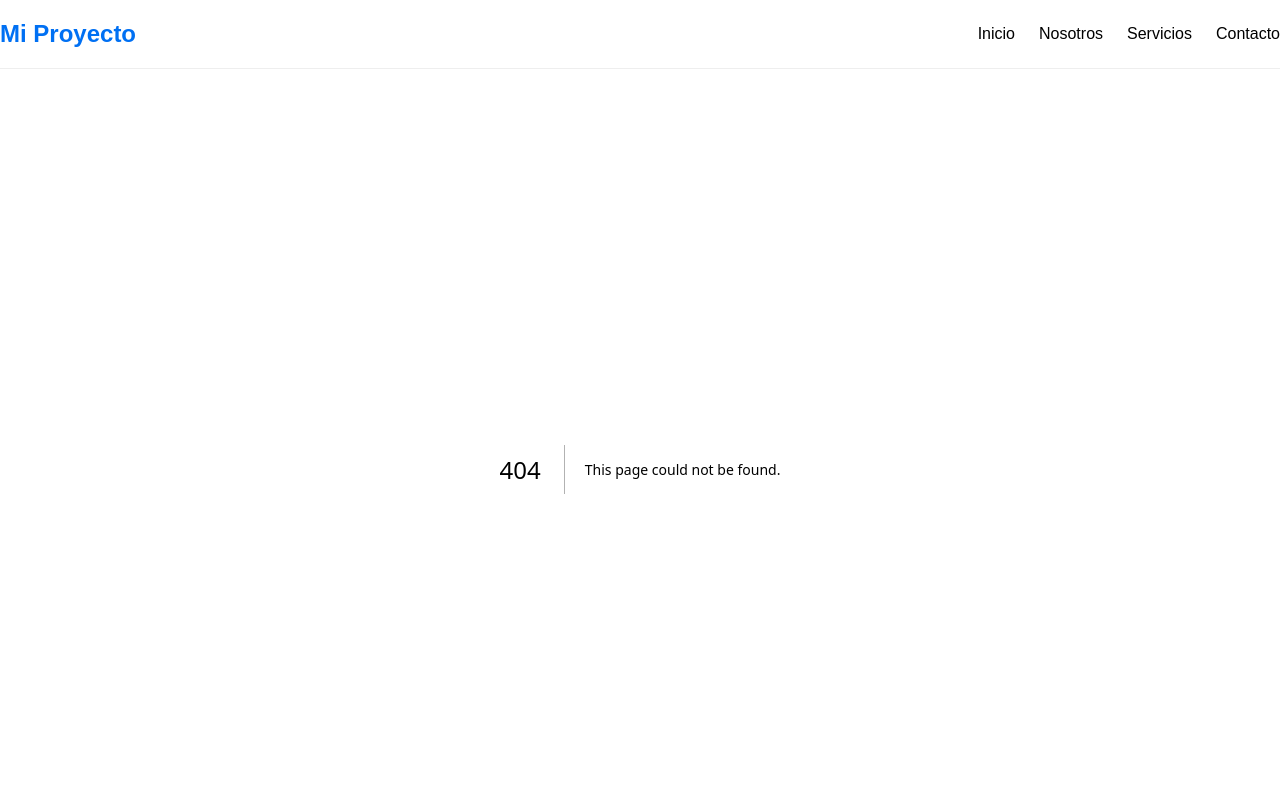
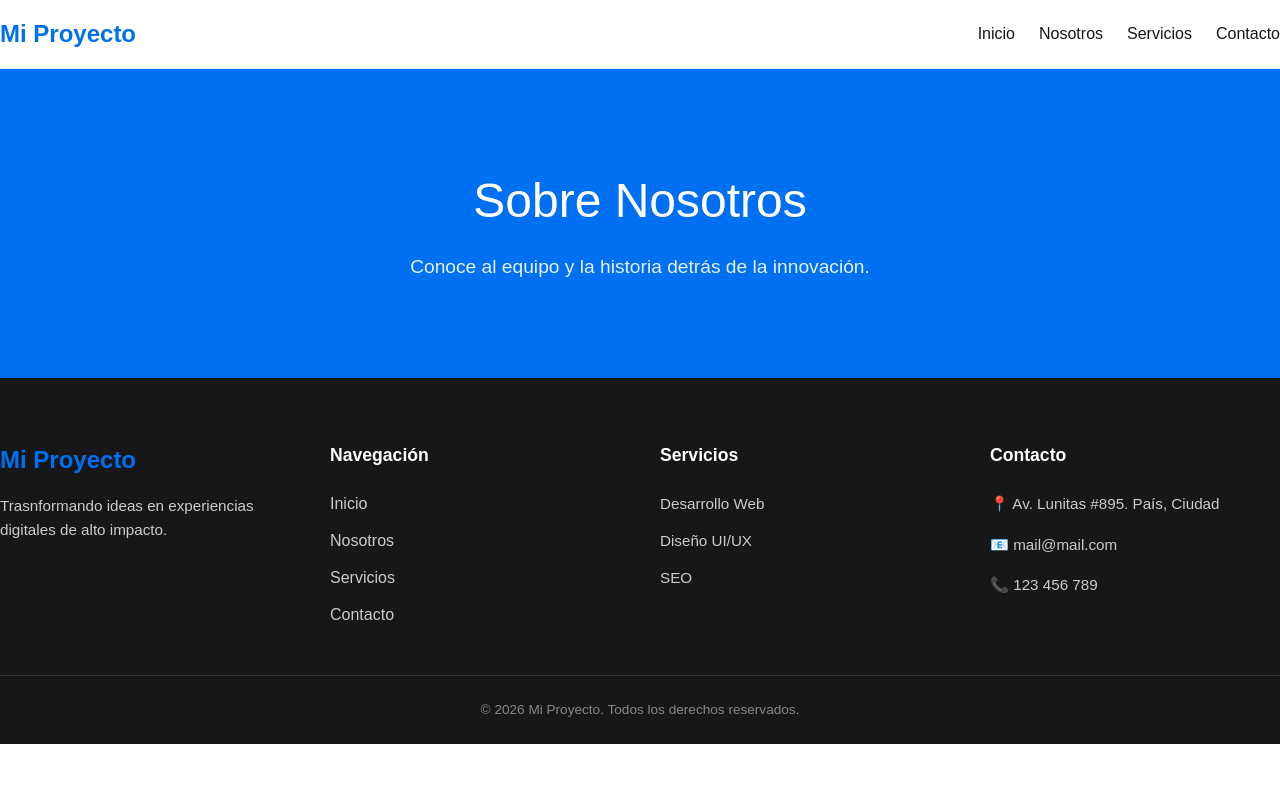
Before and after one commit to collectivecloudperu/proyecto-curso-react-ssr-next, a Next.js app: page /nosotros in a window 1280 px wide. Before the commit this address had no page. Shown: the top 800 px of the page. Built offline with nearby package versions, Linux system fonts and the light colour scheme.

Commit message:
Add files via upload

```diff
--- /dev/null
+++ b/app/nosotros/page.tsx
@@ -0,0 +1,9 @@
+import NosotrosHero from "../components/NosotrosHero";
+
+export default function NosotrosPage() {
+    return (
+        <main>
+            <NosotrosHero />
+        </main>
+    )
+}
```
